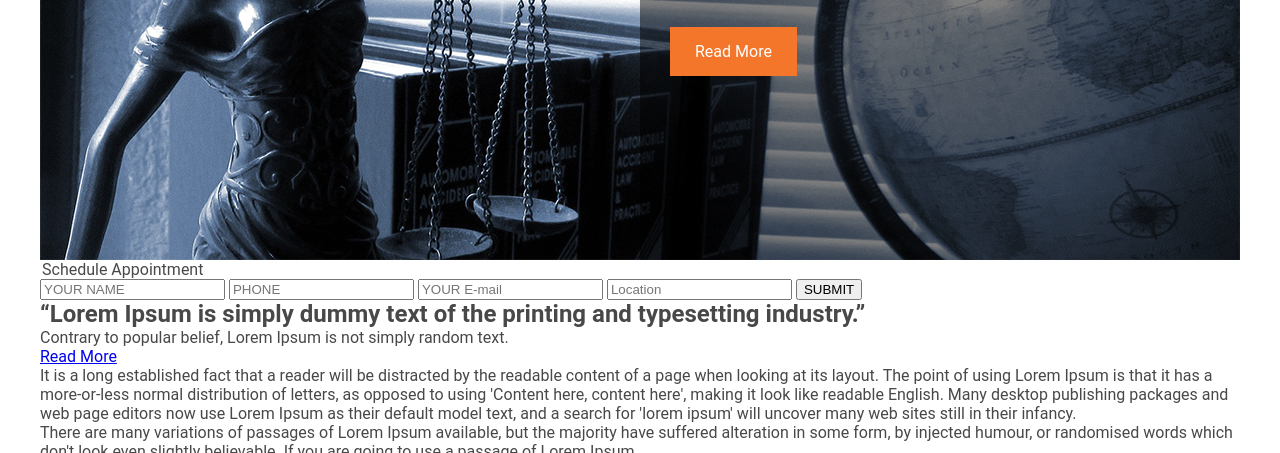
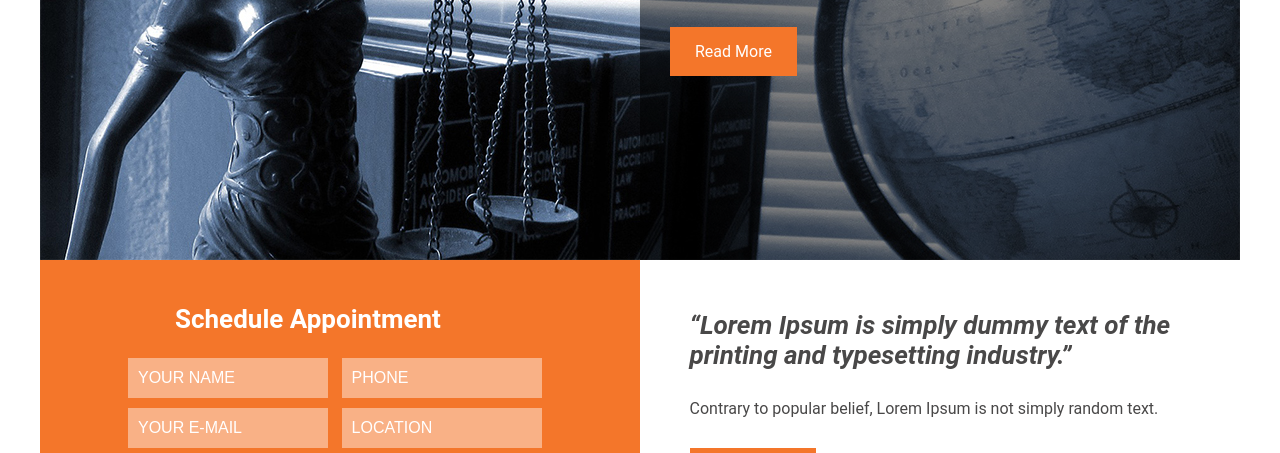
Before and after one commit to shurawi/law, a website: page source/index.html in a window 1280 px wide. Shown: the part 347-800 px from the top of the page. Drawn offline with Linux system fonts and the light colour scheme; a web font is replaced by a local one.

Commit message:
добавляет стили appointment

```diff
--- a/source/index.html
+++ b/source/index.html
@@ -46,23 +46,25 @@
         <div class="banner__text">
           <h1 class="banner__title">Lorem Ipsum</h1>
           <p class="banner__paragraph">Contrary to popular belief, Lorem Ipsum is not simply random text</p>
-          <a class="banner__link" href="#">Read More</a>
+          <a class="banner__link btn" href="#">Read More</a>
         </div>
       </section>
       <section class="appointment">
         <div class="appointment__wrap">
           <form class="appointment__form form" action="index.html" method="post">
-            <legend class="form__title">Schedule Appointment</legend>
-            <input type="text" name="" value="" placeholder="YOUR NAME">
-            <input type="phone" name="" value="" placeholder="PHONE">
-            <input type="email" name="" value="" placeholder="YOUR E-mail">
-            <input type="text" name="" value="" placeholder="Location">
-            <button type="button" name="button">SUBMIT</button>
+            <h2 class="form__title">Schedule Appointment</h2>
+            <div class="form__inner">
+              <input class="form__input" type="text" name="" value="" placeholder="YOUR NAME" required>
+              <input class="form__input" type="phone" name="" value="" placeholder="PHONE" required>
+              <input class="form__input" type="email" name="" value="" placeholder="YOUR E-mail" required>
+              <input class="form__input" type="text" name="" value="" placeholder="Location">
+            </div>
+            <button class="form__button" type="submit" name="button">SUBMIT</button>
           </form>
           <div class="appointment__text">
             <h2 class="appointment__title">“Lorem Ipsum is simply dummy text of the printing and typesetting industry.”</h2>
             <p class="appointment__paragraph">Contrary to popular belief, Lorem Ipsum is not simply random text. </p>
-            <a class="appointment__link" href="#">Read More</a>
+            <a class="appointment__link btn" href="#">Read More</a>
           </div>
         </div>
       </section>
--- /dev/null
+++ b/source/sass/appointment.scss
@@ -0,0 +1,79 @@
+.appointment__wrap {
+  display: flex;
+}
+
+.form {
+  padding-bottom: 50px;
+  background-color: #f4762a;
+}
+
+.form__inner {
+  padding: 0 88px;
+  display: flex;
+  flex-wrap: wrap;
+  justify-content: space-between;
+}
+
+.form__title {
+  display: inline-block;
+  margin: 20px 0 0 135px;
+
+  font-size: 26px;
+  line-height: 78px;
+  font-weight: 600;
+  color: #ffffff;
+}
+
+ .form__input {
+   width: 200px;
+   height: 40px;
+   margin: 0 10px 10px 0;
+   padding-left: 10px;
+   font-size: 16px;
+   text-transform: uppercase;
+   background-color: #f9b186;
+   border: none;
+   color: #ffffff;
+ }
+
+.form__input::placeholder {
+  font-size: 16px;
+  color: #ffffff;
+  text-transform: uppercase;
+}
+
+.form__button {
+  width: 200px;
+  height: 40px;
+  margin-left: 299px;
+  padding-top: 5px;
+  font-size: 16px;
+  color: #f4762a;
+  background-color: #ffffff;
+  border: none;
+}
+
+.appointment__text {
+  padding: 50px 50px 0 20px;
+}
+
+.appointment__title {
+  padding-left: 30px;
+  font-size: 26px;
+  line-height: 30px;
+  font-style: italic;
+}
+
+.appointment__paragraph {
+  padding-top: 30px;
+  padding-left: 30px;
+  font-size: 16px;
+  line-height: 18px;
+}
+
+.appointment__link {
+  margin-top: 30px;
+  margin-left: 30px;
+  color: #ffffff;
+  background-color: #f4762a;
+}
--- a/source/sass/banner.scss
+++ b/source/sass/banner.scss
@@ -41,11 +41,7 @@
 }
 
 .banner__link {
-  display: inline-block;
   margin: 30px 0 0 30px;
-  align-self: flex-start;
-  padding: 15px 25px;
-  text-decoration: none;
   color: inherit;
   background: #f4762a;
 }
--- a/source/sass/scaffolding.scss
+++ b/source/sass/scaffolding.scss
@@ -46,3 +46,10 @@ p,h1,h2,h3 {
   margin: 0;
   padding: 0;
 }
+
+.btn {
+  display: inline-block;
+  align-self: flex-start;
+  padding: 15px 25px;
+  text-decoration: none;
+}
--- a/source/sass/style.scss
+++ b/source/sass/style.scss
@@ -1,3 +1,4 @@
 @import "scaffolding.scss";
 @import "header.scss";
-@import "banner.scss"
+@import "banner.scss";
+@import "appointment.scss"
```
Also changed, not shown: source/css/style.min.css, 1 other file.
